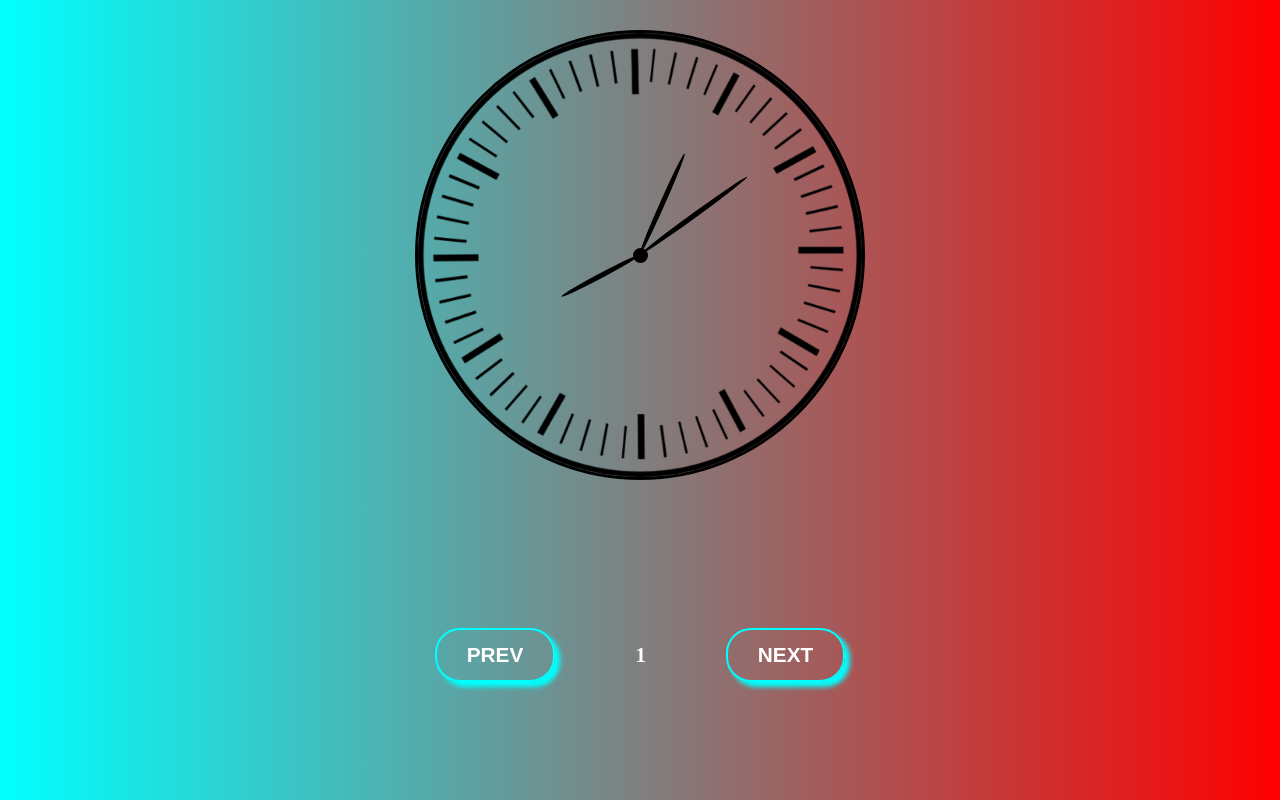
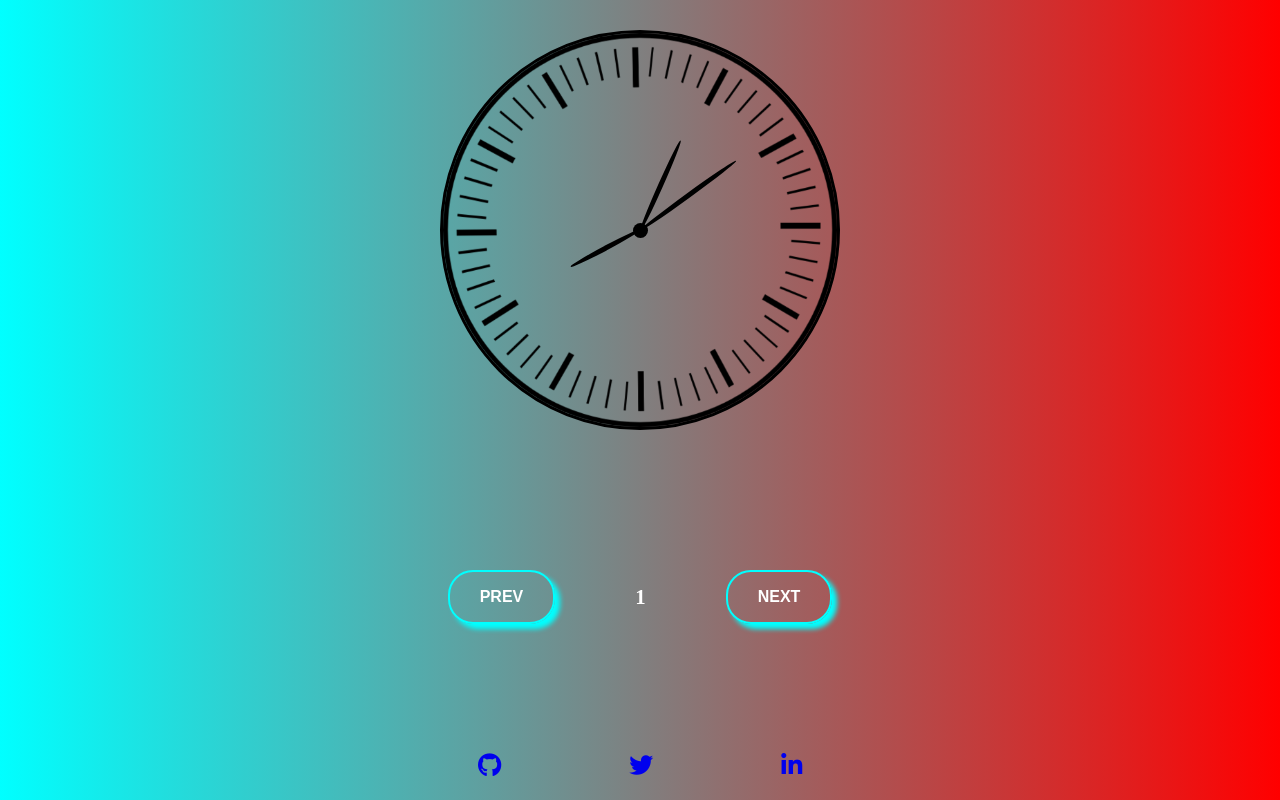
Before and after one commit to Vinay-Pratap-Singh/Analog-Clock-Project, a plain HTML site: page index.html in a window 1280 px wide. Drawn offline with Linux system fonts and the light colour scheme.

Commit message:
Add: Added Social Media Icons
Added my github, twitter and linkedin id using font awesome

```diff
--- a/index.html
+++ b/index.html
@@ -5,6 +5,7 @@
     <meta http-equiv="X-UA-Compatible" content="IE=edge">
     <meta name="viewport" content="width=device-width, initial-scale=1.0">
     <title>Document</title>
+    <script src="https://kit.fontawesome.com/6ebb309f55.js" crossorigin="anonymous"></script>
     <style>
         *{
             margin: 0;
@@ -19,13 +20,12 @@
             overflow: hidden;
             display: flex;
             flex-direction: column;
-            /* background: linear-gradient(90deg, #edbf69, #e07c24); */
             background: linear-gradient(90deg, cyan, red);
         }
         #clock{
             margin: 30px auto;
-            width: 450px;
-            height: 450px;
+            width: 400px;
+            height: 400px;
             background-image: url("./image/clock1.png");
             background-size: contain;
             background-repeat:no-repeat;
@@ -83,7 +83,7 @@
 
         .my-btn{
             padding: 0px 30px;
-            font-size: 1.3rem;
+            font-size: 1rem;
             font-weight: 900;
             text-transform: uppercase;
             margin: 0 50px;
@@ -112,6 +112,18 @@
             color: cyan;
         }
 
+        #social-icon{
+            display: flex;
+            flex-direction: row;
+            justify-content: center;
+            align-items:center;
+        }
+
+        .my-icon{
+            margin: 20px 5%;
+            font-size: 1.5rem;
+        }
+
     </style>
 </head>
 <body>
@@ -121,10 +133,17 @@
         <div id="second"></div>
         <div id="dot"></div>
     </div>
+
     <div id="btn">
         <button id="prev-btn" class="my-btn" type="submit">prev</button>
         <p id="number">1</p>
         <button id="next-btn" class="my-btn" type="submit">next</button>
+    </div>
+
+    <div id="social-icon">
+        <a class="my-icon" href="https://github.com/Vinay-Pratap-Singh"><i class="fa-brands fa-github"></i></a>
+        <a class="my-icon" href="https://twitter.com/harvi2001?t=LiTKp8vZ5_RrQxyM3nkotg&s=08"><i class="fa-brands fa-twitter"></i></a>
+        <a class="my-icon" href="https://www.linkedin.com/in/vinay-pratap-singh-4b265a212"><i class="fa-brands fa-linkedin-in"></i></a>
     </div>
 </body>
 
```
